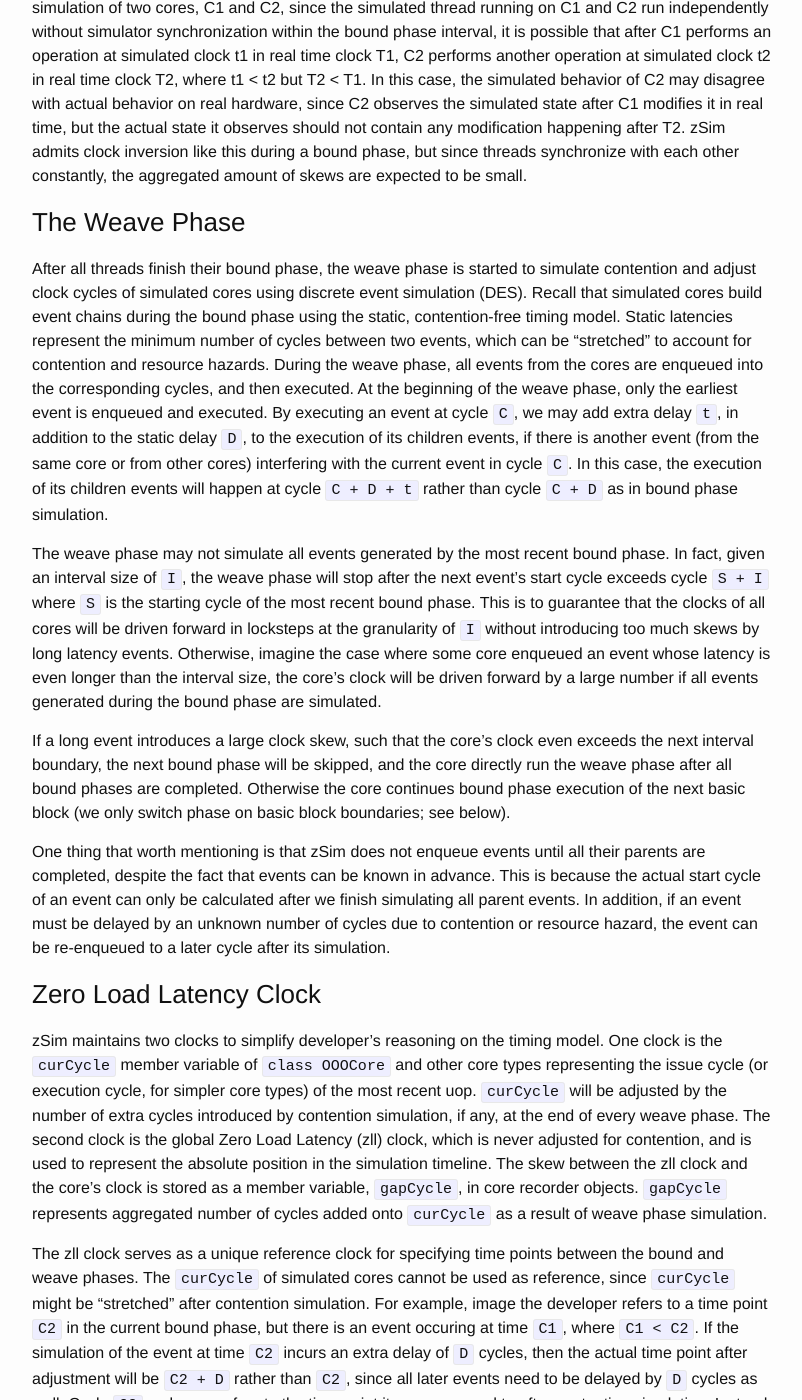
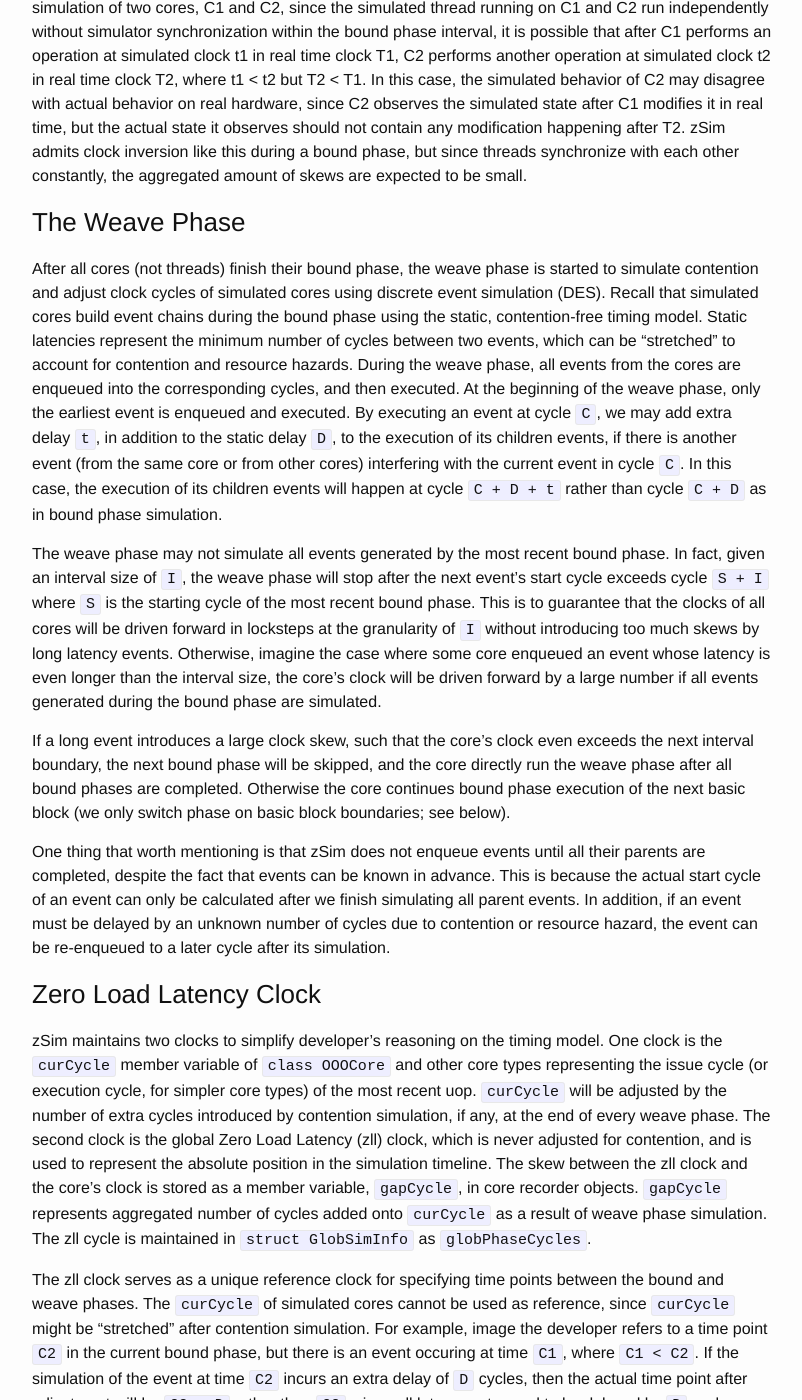
Before and after one commit to wangziqi2013/wangziqi2013.github.io, a Jekyll site: the page built from _posts/2019-01-22-understand-zsim-contention-sim.markdown, in a window 1280 px wide and 1400 px high, scrolled down 1559 px. Shown: the whole window, without its empty margins (238-1040 px from the left). Built offline with Jekyll 4.4.1, drawn with Linux system fonts in a browser that asks for light colours; some of the changed text lies outside the part shown.

Commit message:
Small change

```diff
--- a/_posts/2019-01-22-understand-zsim-contention-sim.markdown
+++ b/_posts/2019-01-22-understand-zsim-contention-sim.markdown
@@ -65,15 +65,15 @@ are expected to be small.
 
 ### The Weave Phase
 
-After all threads finish their bound phase, the weave phase is started to simulate contention and adjust clock cycles of
-simulated cores using discrete event simulation (DES). Recall that simulated cores build event chains during the bound
-phase using the static, contention-free timing model. Static latencies represent the minimum number of cycles between two
-events, which can be "stretched" to account for contention and resource hazards. During the weave phase, all events from
-the cores are enqueued into the corresponding cycles, and then executed. At the beginning of the weave phase, only the
-earliest event is enqueued and executed. By executing an event at cycle `C`, we may add extra delay `t`, in addition to the
-static delay `D`, to the execution of its children events, if there is another event (from the same core or from other cores)
-interfering with the current event in cycle `C`. In this case, the execution of its children events will happen at
-cycle `C + D + t` rather than cycle `C + D` as in bound phase simulation.
+After all cores (not threads) finish their bound phase, the weave phase is started to simulate contention and adjust clock
+cycles of simulated cores using discrete event simulation (DES). Recall that simulated cores build event chains during the
+bound phase using the static, contention-free timing model. Static latencies represent the minimum number of cycles between
+two events, which can be "stretched" to account for contention and resource hazards. During the weave phase, all events
+from the cores are enqueued into the corresponding cycles, and then executed. At the beginning of the weave phase, only
+the earliest event is enqueued and executed. By executing an event at cycle `C`, we may add extra delay `t`, in addition
+to the static delay `D`, to the execution of its children events, if there is another event (from the same core or from
+other cores) interfering with the current event in cycle `C`. In this case, the execution of its children events will happen
+at cycle `C + D + t` rather than cycle `C + D` as in bound phase simulation.
 
 The weave phase may not simulate all events generated by the most recent bound phase. In fact, given an interval size of
 `I`, the weave phase will stop after the next event's start cycle exceeds cycle `S + I` where `S` is the starting cycle
@@ -99,7 +99,8 @@ most recent uop. `curCycle` will be adjusted by the number of extra cycles intro
 at the end of every weave phase. The second clock is the global Zero Load Latency (zll) clock, which is never adjusted for
 contention, and is used to represent the absolute position in the simulation timeline. The skew between the zll clock and
 the core's clock is stored as a member variable, `gapCycle`, in core recorder objects. `gapCycle` represents aggregated
-number of cycles added onto `curCycle` as a result of weave phase simulation.
+number of cycles added onto `curCycle` as a result of weave phase simulation. The zll cycle is maintained in
+`struct GlobSimInfo` as `globPhaseCycles`.
 
 The zll clock serves as a unique reference clock for specifying time points between the bound and weave phases. The `curCycle`
 of simulated cores cannot be used as reference, since `curCycle` might be "stretched" after contention simulation. For example,
@@ -240,3 +241,16 @@ be updated accordingly to the actual cycle the event is stored.
 The event queue also provides a member function `firstCycle()`, which returns the absolute cycle of the nearest event in
 the event queue. This function is used to probe the next event cycle, which as we will see later, is used by the DES driver
 to determine when the current weave phase simulation should terminate.
+
+## Weave Phase
+
+The bound phase ends when the last core calls `TakeBarrier()` (defined in zsim.cpp). This function will further call
+into the scheduler and the barrier, and finally `EndOfPhaseActions()` (defined in zsim.cpp) will be invoked to start
+the weave phase. Recall that `globPhaseCycles` is the global zll clock used by zSim to uniquely specify a time point.
+We first compute the zll cycle of the end of the weave phase as `zinfo->globPhaseCycles + zinfo->phaseLength`, in which
+`phaseLength` specifies the maximum number of cycles we simulate in the bound and weave phase. This
+
+
+### Weave Phase Thread Pool
+
+The weave phase is not run by application threads. Instead, zSim starts `` threads in the background during initialization.
```
